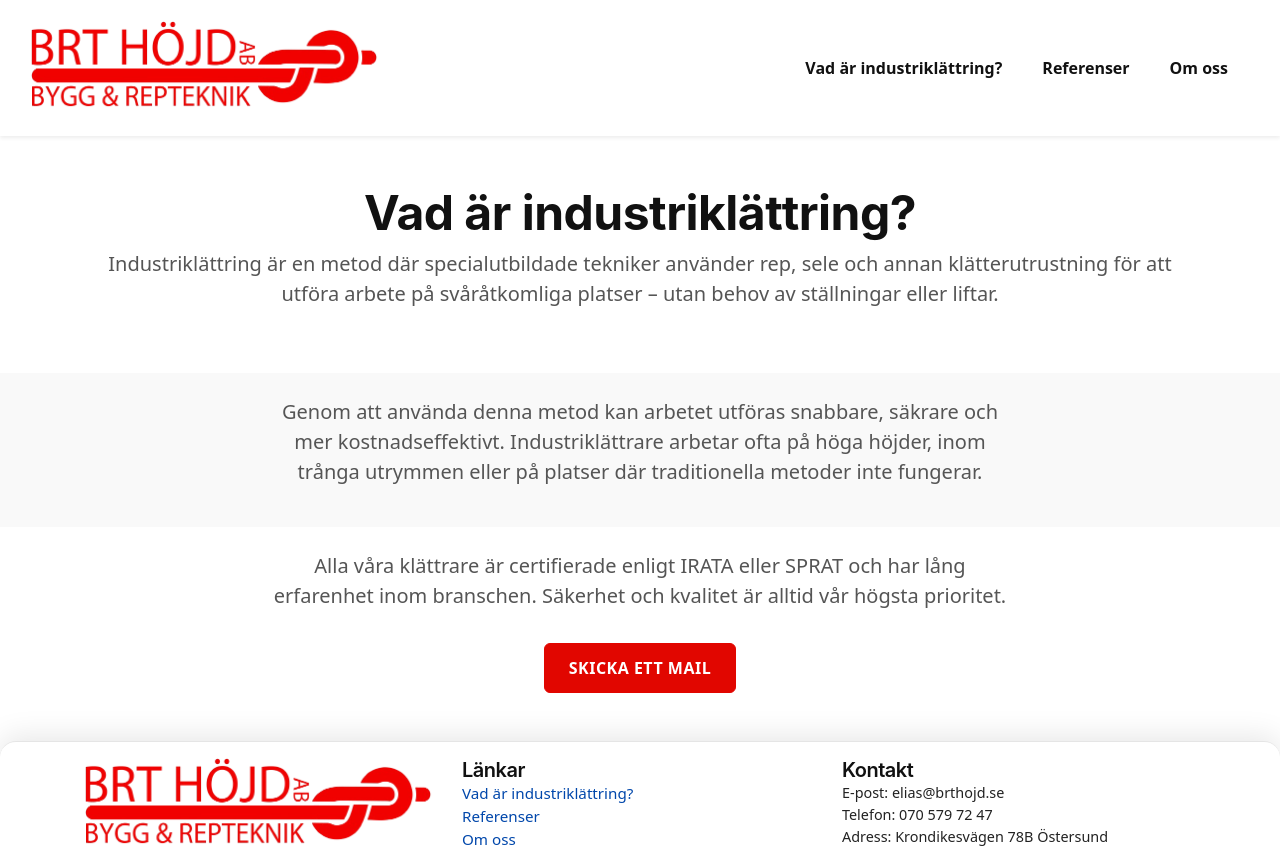
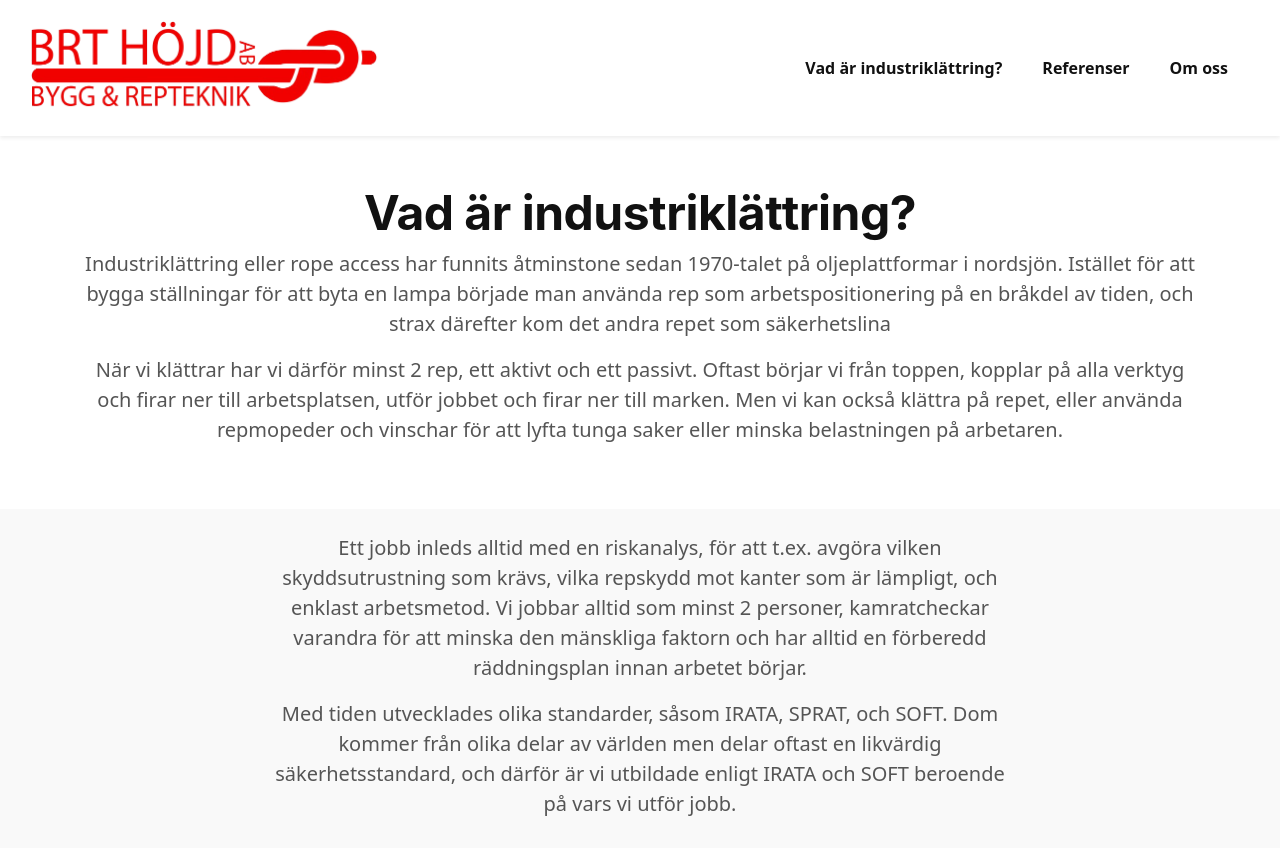
Before and after one commit to EmpyreanMist/brt-hojd-ab, a Next.js app: page /industriklattring in a window 1280 px wide. Shown: the top 848 px of the page. Built offline with nearby package versions, Linux system fonts and the light colour scheme.

Commit message:
Update industrikättrings text

```diff
--- a/src/app/industriklattring/page.tsx
+++ b/src/app/industriklattring/page.tsx
@@ -11,9 +11,19 @@ export default function IndustriklattringP() {
             Vad är industriklättring?
           </h1>
           <p className="lead fade-in delay-1">
-            Industriklättring är en metod där specialutbildade tekniker använder
-            rep, sele och annan klätterutrustning för att utföra arbete på
-            svåråtkomliga platser – utan behov av ställningar eller liftar.
+            Industriklättring eller rope access har funnits åtminstone sedan
+            1970-talet på oljeplattformar i nordsjön. Istället för att bygga
+            ställningar för att byta en lampa började man använda rep som
+            arbetspositionering på en bråkdel av tiden, och strax därefter kom
+            det andra repet som säkerhetslina
+          </p>
+          <p className="lead fade-in delay-1">
+            När vi klättrar har vi därför minst 2 rep, ett aktivt och ett
+            passivt. Oftast börjar vi från toppen, kopplar på alla verktyg och
+            firar ner till arbetsplatsen, utför jobbet och firar ner till
+            marken. Men vi kan också klättra på repet, eller använda repmopeder
+            och vinschar för att lyfta tunga saker eller minska belastningen på
+            arbetaren.
           </p>
         </Container>
       </section>
@@ -23,10 +33,18 @@ export default function IndustriklattringP() {
           <Row className="justify-content-center text-center">
             <Col md={8} className="fade-in delay-2">
               <p className="lead">
-                Genom att använda denna metod kan arbetet utföras snabbare,
-                säkrare och mer kostnadseffektivt. Industriklättrare arbetar
-                ofta på höga höjder, inom trånga utrymmen eller på platser där
-                traditionella metoder inte fungerar.
+                Ett jobb inleds alltid med en riskanalys, för att t.ex. avgöra
+                vilken skyddsutrustning som krävs, vilka repskydd mot kanter som
+                är lämpligt, och enklast arbetsmetod. Vi jobbar alltid som minst
+                2 personer, kamratcheckar varandra för att minska den mänskliga
+                faktorn och har alltid en förberedd räddningsplan innan arbetet
+                börjar.
+              </p>
+              <p className="lead">
+                Med tiden utvecklades olika standarder, såsom IRATA, SPRAT, och
+                SOFT. Dom kommer från olika delar av världen men delar oftast en
+                likvärdig säkerhetsstandard, och därför är vi utbildade enligt
+                IRATA och SOFT beroende på vars vi utför jobb.
               </p>
             </Col>
           </Row>
@@ -38,9 +56,11 @@ export default function IndustriklattringP() {
           <Row className="justify-content-center text-center">
             <Col md={8} className="fade-in delay-3">
               <p className="lead">
-                Alla våra klättrare är certifierade enligt IRATA eller SPRAT och
-                har lång erfarenhet inom branschen. Säkerhet och kvalitet är
-                alltid vår högsta prioritet.
+                Är arbete via rep osäkert? På grund av den grundliga
+                säkerhetskulturen vi följer har vår industri några av dom
+                absolut lägsta snitten av skador per arbetad timme! Du har
+                säkert funderat på det, men svaret är nej, vi har inte
+                risktillägg när vi jobbar.
               </p>
               <a
                 href="mailto:elias@brthojd.se?subject=Industriklättring&body=Hej! Jag vill veta mer om industriklättring."
```
